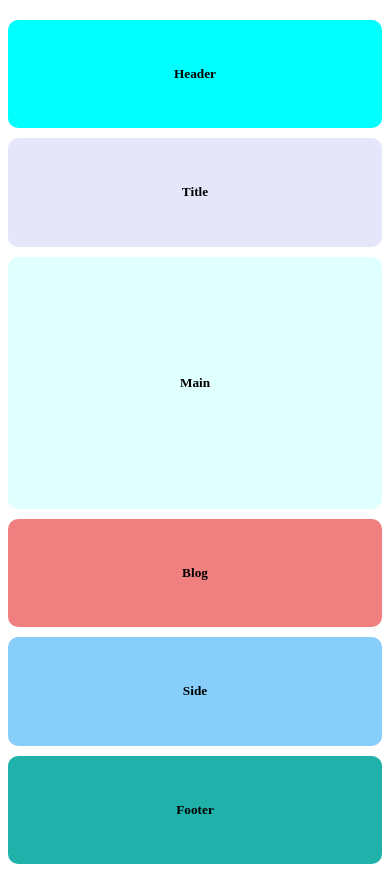
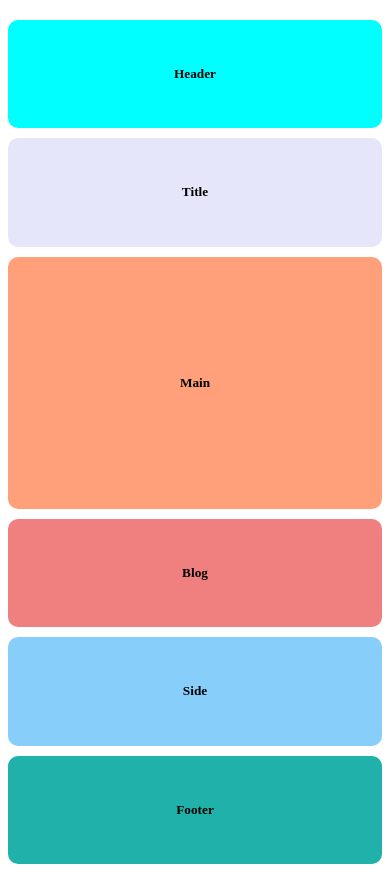
Before and after one commit to Prashant13Pawar/DotWeb, a plain HTML site: page ANR/ComplexLayout.html in a window 390 px wide. Drawn offline with Linux system fonts and the light colour scheme.

Commit message:
Remove spaces
Remove spaces

```diff
--- a/ANR/ComplexLayout.css
+++ b/ANR/ComplexLayout.css
@@ -42,7 +42,7 @@
 #main{
     grid-area: m;
 
-    background-color: lightcyan;
+    background-color: lightsalmon;
 }
 #side{
     grid-area: s;
@@ -51,7 +51,6 @@
 }
 #footer{
     grid-area: f;
-
     background-color: lightseagreen;
 }
 
@@ -102,7 +101,7 @@
     #main{
         grid-area: m;
 
-        background-color: lightcyan;
+        background-color: lightsalmon;
     }
     #side{
         grid-area: s;
@@ -171,7 +170,7 @@
         grid-area: m;
         /* grid-column-start: 1;
        grid-column-end: 13; */
-        background-color: lightcyan;
+       background-color: lightsalmon;
     }
     #side{
         grid-area: s;
```
